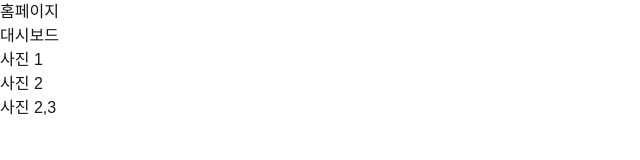
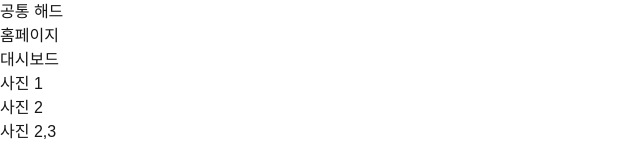
Before and after one commit to dydcodydco/parallel-intercept-demo, a Next.js app: page / in a window 1280 px wide. Shown: the top 160 px of the page, without its empty margins (0-640 px from the left). Built offline with nearby package versions, Linux system fonts and the light colour scheme.

Commit message:
layout 공통 해드 테스트

```diff
--- a/src/app/layout.tsx
+++ b/src/app/layout.tsx
@@ -30,6 +30,7 @@ export default function RootLayout({
       <body
         className={`${geistSans.variable} ${geistMono.variable} antialiased`}
       >
+        <h1>공통 해드</h1>
         {children}
         {modal}
       </body>
```
